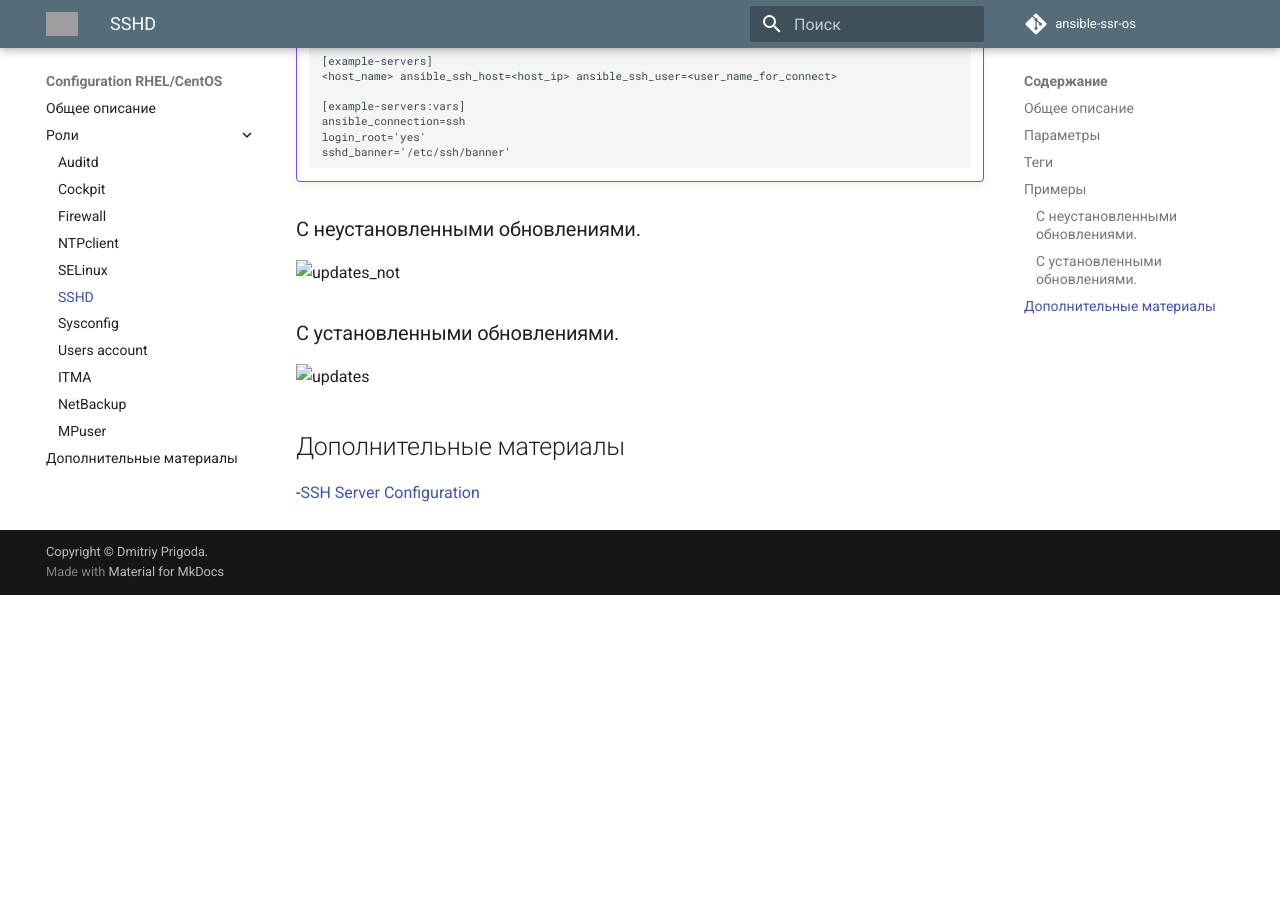
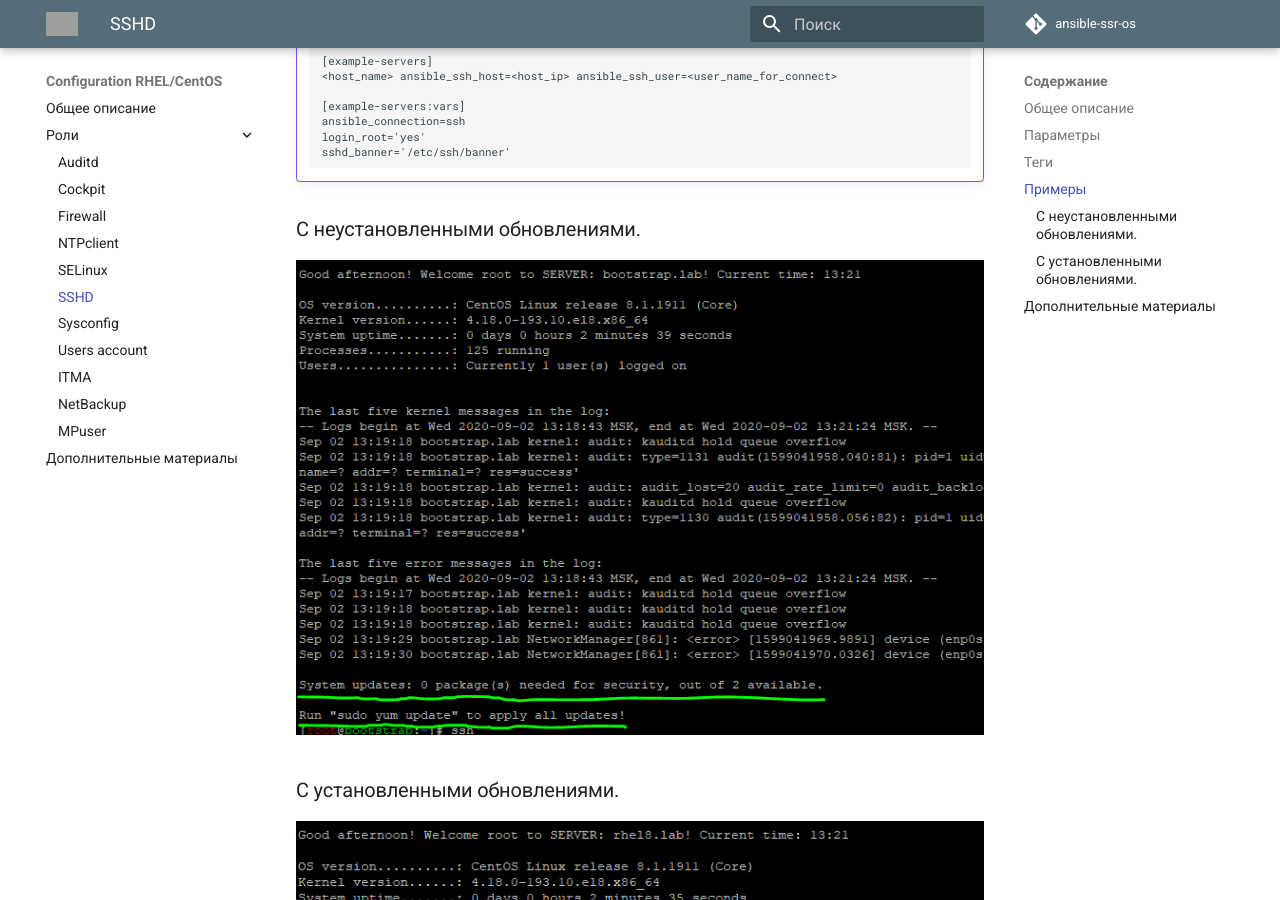
Before and after one commit to andvs600/ansible-ssr-os, an MkDocs documentation site: the page built from docs/roles/sshd.md, in a window 1280 px wide and 900 px high, scrolled down 2379 px. Built offline with MkDocs 1.6.1 and Material for MkDocs 9.7.7, drawn with Linux system fonts in a browser that asks for light colours; nearby versions of some CDN libraries; library files that are not in the unit come from our copies; comment, search, counter and statistics services are not loaded; before the commit the page ends 2974 px from its top, so only the background shows below that; grey boxes are pictures that could not be loaded.

Commit message:
Update sshd.md

````diff
--- a/docs/roles/sshd.md
+++ b/docs/roles/sshd.md
@@ -55,10 +55,10 @@
     ```
 
 ### С неустановленными обновлениями.
-![updates_not](images/motd_updates_not_install.png)
+![updates_not](../images/motd_updates_not_install.png)
 
 ### С установленными обновлениями.
-![updates](images/motd_updates_install.png)
+![updates](../images/motd_updates_install.png)
 
 ## Дополнительные материалы
 
````
